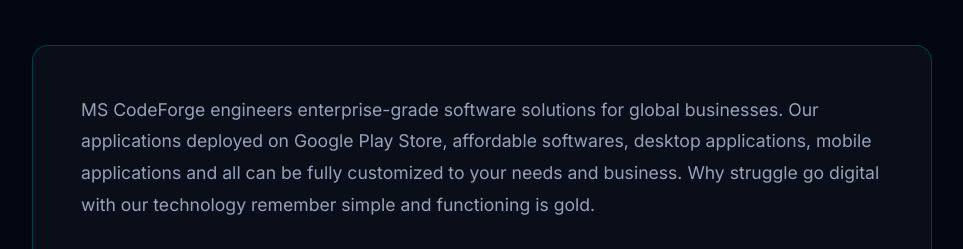
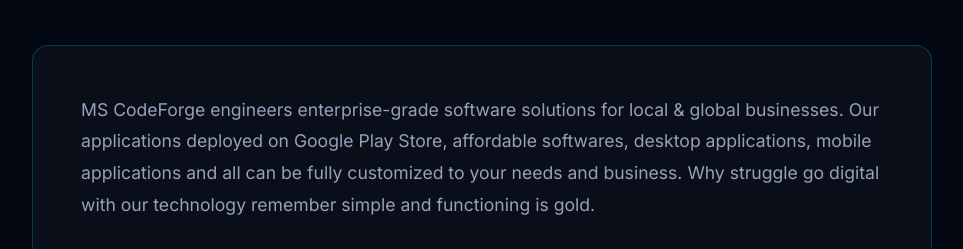
Before and after one commit to Mweemba-3/ms-site, a plain HTML site: page index.html in a window 1280 px wide. Shown: the part 1819-2068 px from the top of the page, without its empty margins (158-1121 px from the left). Drawn offline with nearby package versions, Linux system fonts and the light colour scheme; no server answers.

Commit message:
Update index.html

```diff
--- a/index.html
+++ b/index.html
@@ -76,7 +76,7 @@
                 <h2 class="section-title">About MS CodeForge</h2>
                 <div class="about-card">
                     <p class="about-text">
-                        MS CodeForge engineers enterprise-grade software solutions for global businesses.
+                        MS CodeForge engineers enterprise-grade software solutions for local & global businesses.
                         Our applications deployed on Google Play Store, affordable softwares, desktop applications, mobile applications
                         and all can be fully customized to your needs and business. Why struggle go digital with our technology
                         remember simple and functioning is gold.
```
